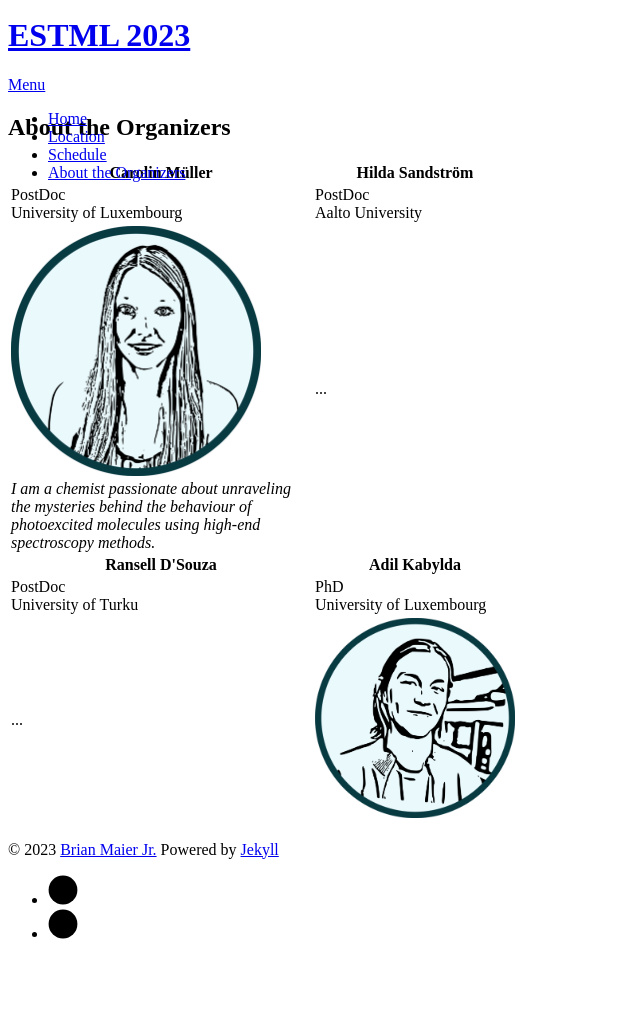
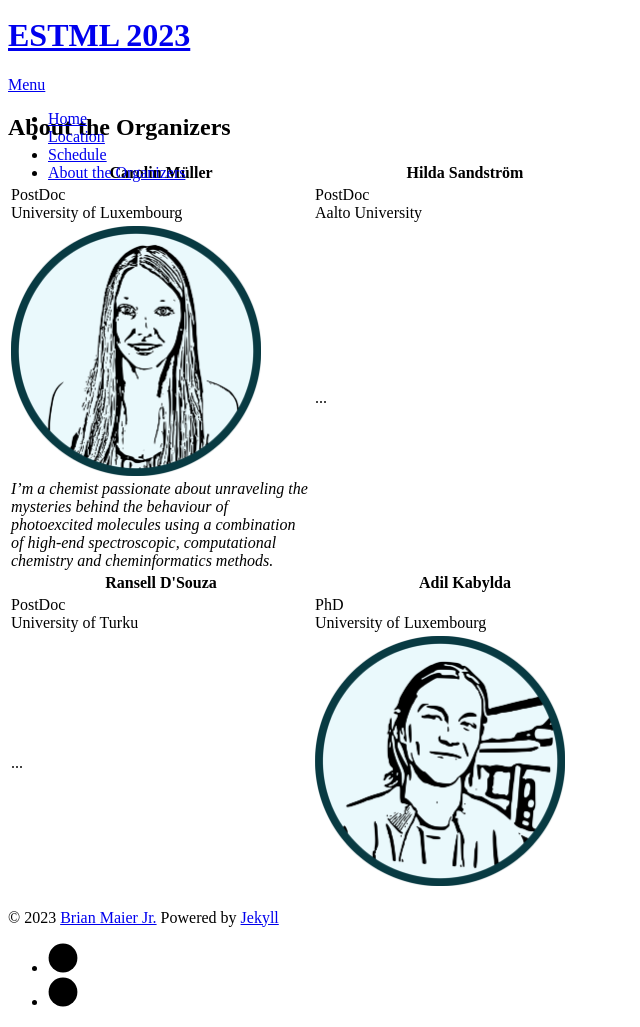
Before and after one commit to ESTML/ESTML.github.io, a Jekyll site: the page built from contact.md, in a window 1280 px wide, cut to the strip 112-1139 px from the top of the page. Shown: the whole strip, without its empty margins (0-640 px from the left). Built offline with Jekyll 4.4.1, drawn with Linux system fonts in a browser that asks for light colours; nearby versions of some CDN libraries; before the commit the page ends 1071 px from its top, so only the background shows below that.

Commit message:
Update contact.md

```diff
--- a/contact.md
+++ b/contact.md
@@ -17,7 +17,7 @@
 <tr>
   <td width="300">
     <img width=250 src='https://raw.githubusercontent.com/ESTML/ESTML.github.io/main/assets/img/carolin_mueller.png'> <br>
-   <i> I am a chemist passionate about unraveling the mysteries behind the behaviour of photoexcited molecules using high-end spectroscopy methods. </i> <br>
+   <i> I’m a chemist passionate about unraveling the mysteries behind the behaviour of photoexcited molecules using a combination of high-end spectroscopic, computational chemistry and cheminformatics methods. </i> <br>
   </td>
 <td> ... </td>
 </tr>
@@ -32,8 +32,8 @@
 </tr>
 <tr>
 <td> ... </td>
-  <td>
-    <img width=200 src='https://raw.githubusercontent.com/ESTML/ESTML.github.io/main/assets/img/adil_kabylda.png'>
+  <td width="300">
+    <img width=250 src='https://raw.githubusercontent.com/ESTML/ESTML.github.io/main/assets/img/adil_kabylda.png'>
   </td>
 </tr>
 </table>
```
